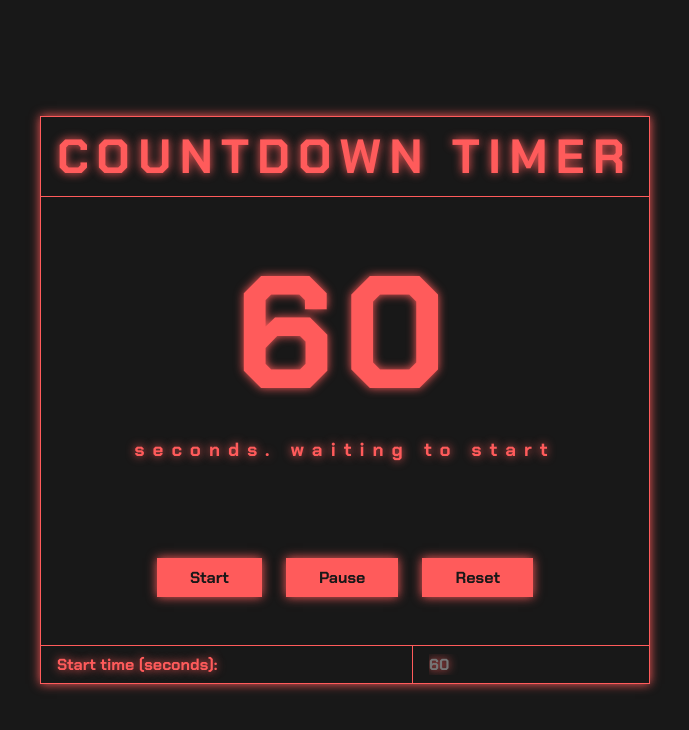
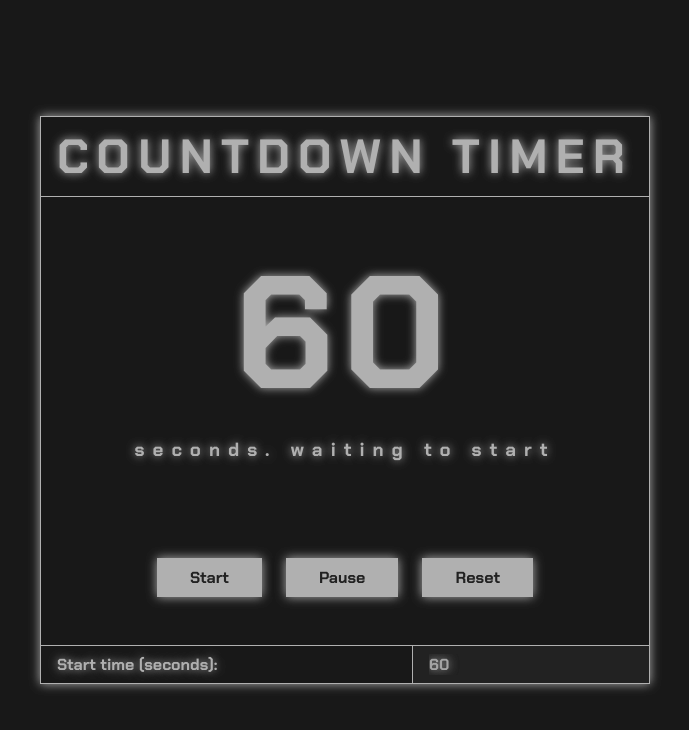
Before and after one commit to mikaelalundstrom/exercise-react-countdown-timer, a React (Vite) app: page / in a window 1280 px wide. Shown: the top 730 px of the page, without its empty margins (295-984 px from the left). Built offline with nearby package versions, Linux system fonts and the light colour scheme.

Commit message:
color changes based on activity status

```diff
--- a/src/Components/CountdownTimer.css
+++ b/src/Components/CountdownTimer.css
@@ -2,6 +2,14 @@
   border: solid var(--color-primary);
   border-width: 0 1px 0 1px;
   box-shadow: var(--color-primary) 0 0 10px;
+  filter: grayscale(0) brightness(100%);
+  transition: all 0.3s;
+
+  &.inactive {
+    filter: grayscale(1) brightness(140%);
+
+    transition: all 0.3s;
+  }
 
   h1 {
     font-size: 3rem;
@@ -14,6 +22,7 @@
 
   h2 {
     font-size: 10rem;
+    padding: 0 1rem;
   }
 
   h1,
--- a/src/Components/CountdownTimer.tsx
+++ b/src/Components/CountdownTimer.tsx
@@ -88,7 +88,7 @@ function CountdownTimer() {
   }, [isActive]);
 
   return (
-    <section className="timer">
+    <section className={`timer ${!isActive && timeLeft !== 0 ? "inactive" : "null"}`}>
       <h1>Countdown Timer</h1>
       <h2>{timeLeft === 0 ? "BOOM" : timeLeft} </h2>
       <h3>
--- a/src/index.css
+++ b/src/index.css
@@ -4,6 +4,7 @@
   --font-primary: "Ubuntu Mono", monospace;
   --font-secondary: "Chakra Petch", sans-serif;
   --color-primary: #ff5b5b;
+  --color-secondary: #5bff71;
   --color-black: #181818;
 }
 
```
